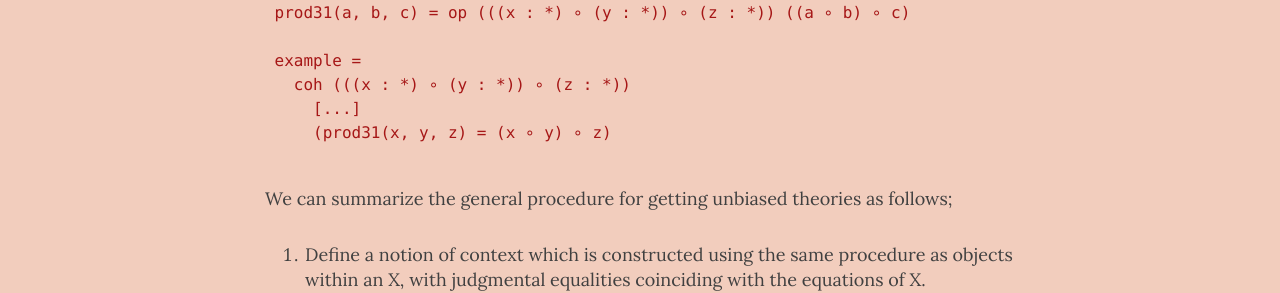
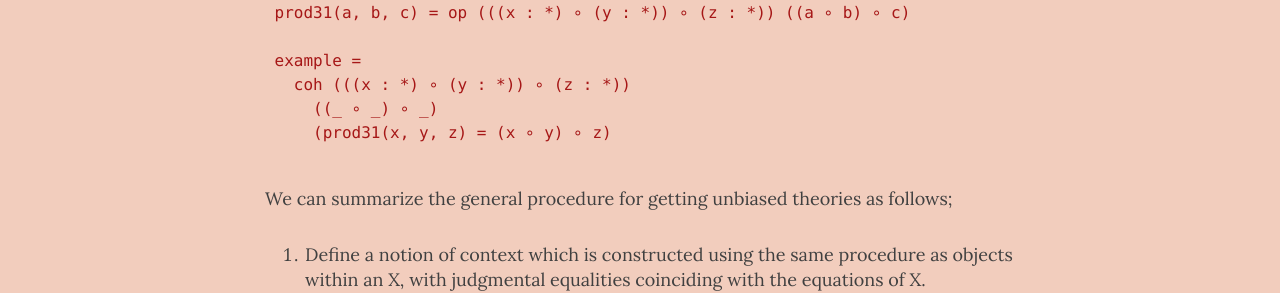
Before and after one commit to AHartNtkn/AHartNtkn.github.io, a Jekyll site: the page built from _posts/2020-10-09-Omega-Categories-Made-Easy.md, in a window 1280 px wide and 900 px high, scrolled down 6799 px. Shown: the part 281-574 px from the top of the window. Built offline with Jekyll 4.4.1, drawn with Linux system fonts in a browser that asks for light colours; nearby versions of some CDN libraries; some of the changed text lies outside the part shown.

Commit message:
Revert "m"
This reverts commit 96a6300080c5bf9b6c6429d5f55d68c7db033faa.

````diff
--- a/_posts/2020-10-09-Omega-Categories-Made-Easy.md
+++ b/_posts/2020-10-09-Omega-Categories-Made-Easy.md
@@ -159,7 +159,7 @@ prod31(a, b, c) = op (((x : *) ∘ (y : *)) ∘ (z : *)) ((a ∘ b) ∘ c)
 
 example =
   coh (((x : *) ∘ (y : *)) ∘ (z : *))
-    [...]
+    ((_ ∘ _) ∘ _)
     (prod31(x, y, z) = (x ∘ y) ∘ z)
 ```
 We can summarize the general procedure for getting unbiased theories as follows;
````
